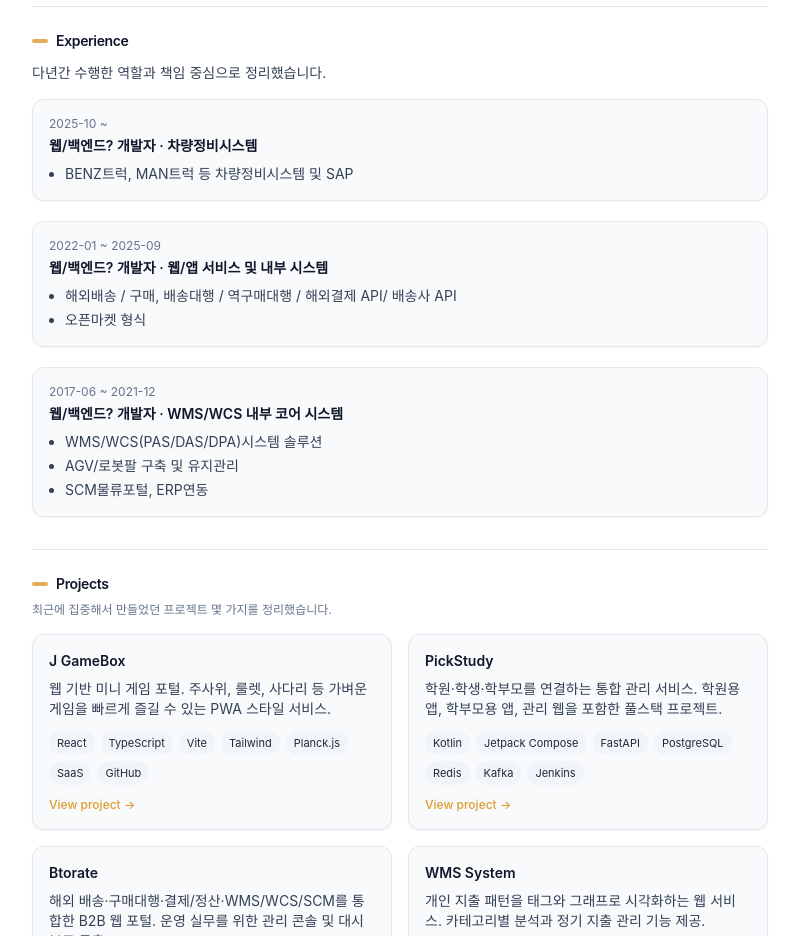
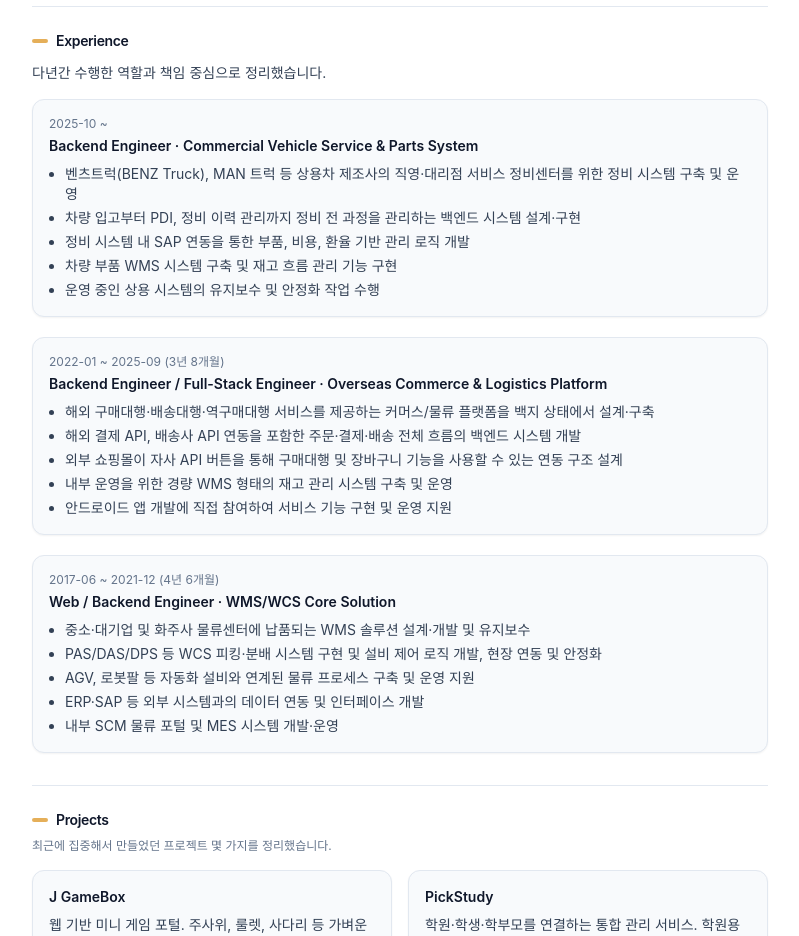
Before and after one commit to hjj5946-upply/hjj_resume, a React (Vite) app: page / in a window 1280 px wide. Shown: the part 1100-2036 px from the top of the page, without its empty margins (240-1039 px from the left). Built offline with nearby package versions, Linux system fonts and the light colour scheme.

Commit message:
251212_1

```diff
--- a/src/App.tsx
+++ b/src/App.tsx
@@ -360,35 +360,44 @@ function App() {
                 period="2022-01 ~ 2025-09"
                 role="웹/백엔드? 개발자"
                 org="게임 임베디드 및 내부 코어/정산 시스템"
-                bullets={[
+                bullets={[51212
                   "게임개발 기반 사내 내부 프로그램 / 사내 직원관리 프로그램 /"
                 ]}
               /> */}
               <ExperienceItem
                 period="2025-10 ~"
-                role="웹/백엔드? 개발자"
-                org="차량정비시스템"
+                role="Backend Engineer"
+                org="Commercial Vehicle Service & Parts System"
                 bullets={[
-                  "BENZ트럭, MAN트럭 등 차량정비시스템 및 SAP",
+                  "벤츠트럭(BENZ Truck), MAN 트럭 등 상용차 제조사의 직영·대리점 서비스 정비센터를 위한 정비 시스템 구축 및 운영",
+                  "차량 입고부터 PDI, 정비 이력 관리까지 정비 전 과정을 관리하는 백엔드 시스템 설계·구현",
+                  "정비 시스템 내 SAP 연동을 통한 부품, 비용, 환율 기반 관리 로직 개발",
+                  "차량 부품 WMS 시스템 구축 및 재고 흐름 관리 기능 구현",
+                  "운영 중인 상용 시스템의 유지보수 및 안정화 작업 수행"
                 ]}
               />
               <ExperienceItem
-                period="2022-01 ~ 2025-09"
-                role="웹/백엔드? 개발자"
-                org="웹/앱 서비스 및 내부 시스템"
+                period="2022-01 ~ 2025-09 (3년 8개월)"
+                role="Backend Engineer / Full-Stack Engineer"
+                org="Overseas Commerce & Logistics Platform"
                 bullets={[
-                  "해외배송 / 구매, 배송대행 / 역구매대행 / 해외결제 API/ 배송사 API",
-                  "오픈마켓 형식",
+                  "해외 구매대행·배송대행·역구매대행 서비스를 제공하는 커머스/물류 플랫폼을 백지 상태에서 설계·구축",
+                  "해외 결제 API, 배송사 API 연동을 포함한 주문·결제·배송 전체 흐름의 백엔드 시스템 개발",
+                  "외부 쇼핑몰이 자사 API 버튼을 통해 구매대행 및 장바구니 기능을 사용할 수 있는 연동 구조 설계",
+                  "내부 운영을 위한 경량 WMS 형태의 재고 관리 시스템 구축 및 운영",
+                  "안드로이드 앱 개발에 직접 참여하여 서비스 기능 구현 및 운영 지원"
                 ]}
               />
               <ExperienceItem
-                period="2017-06 ~ 2021-12"
-                role="웹/백엔드? 개발자"
-                org="WMS/WCS 내부 코어 시스템"
+                period="2017-06 ~ 2021-12 (4년 6개월)"
+                role="Web / Backend Engineer"
+                org="WMS/WCS Core Solution"
                 bullets={[
-                  "WMS/WCS(PAS/DAS/DPA)시스템 솔루션",
-                  "AGV/로봇팔 구축 및 유지관리",
-                  "SCM물류포털, ERP연동",
+                  "중소·대기업 및 화주사 물류센터에 납품되는 WMS 솔루션 설계·개발 및 유지보수",
+                  "PAS/DAS/DPS 등 WCS 피킹·분배 시스템 구현 및 설비 제어 로직 개발, 현장 연동 및 안정화",
+                  "AGV, 로봇팔 등 자동화 설비와 연계된 물류 프로세스 구축 및 운영 지원",
+                  "ERP·SAP 등 외부 시스템과의 데이터 연동 및 인터페이스 개발",
+                  "내부 SCM 물류 포털 및 MES 시스템 개발·운영"
                 ]}
               />
             </div>
```
